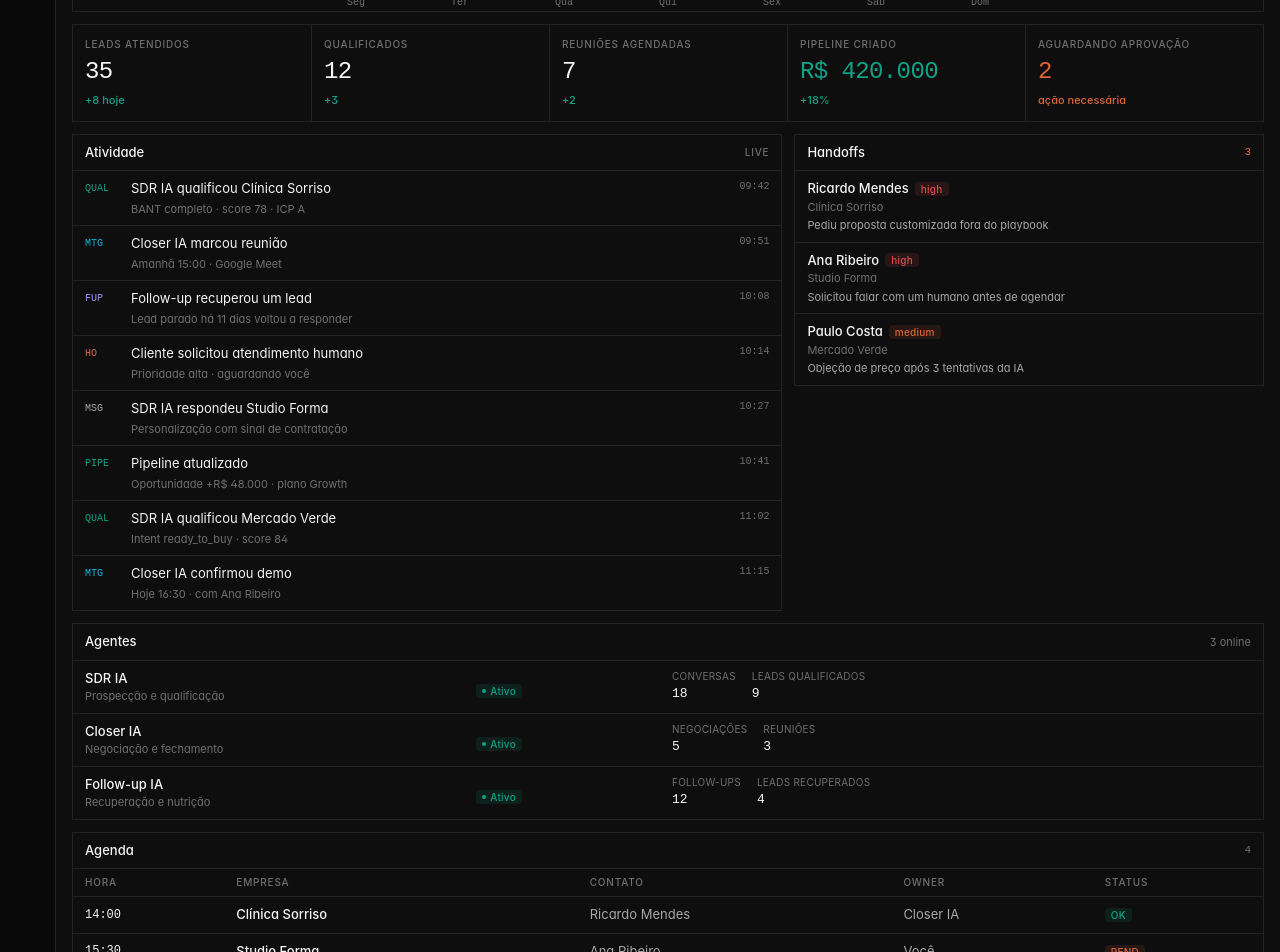
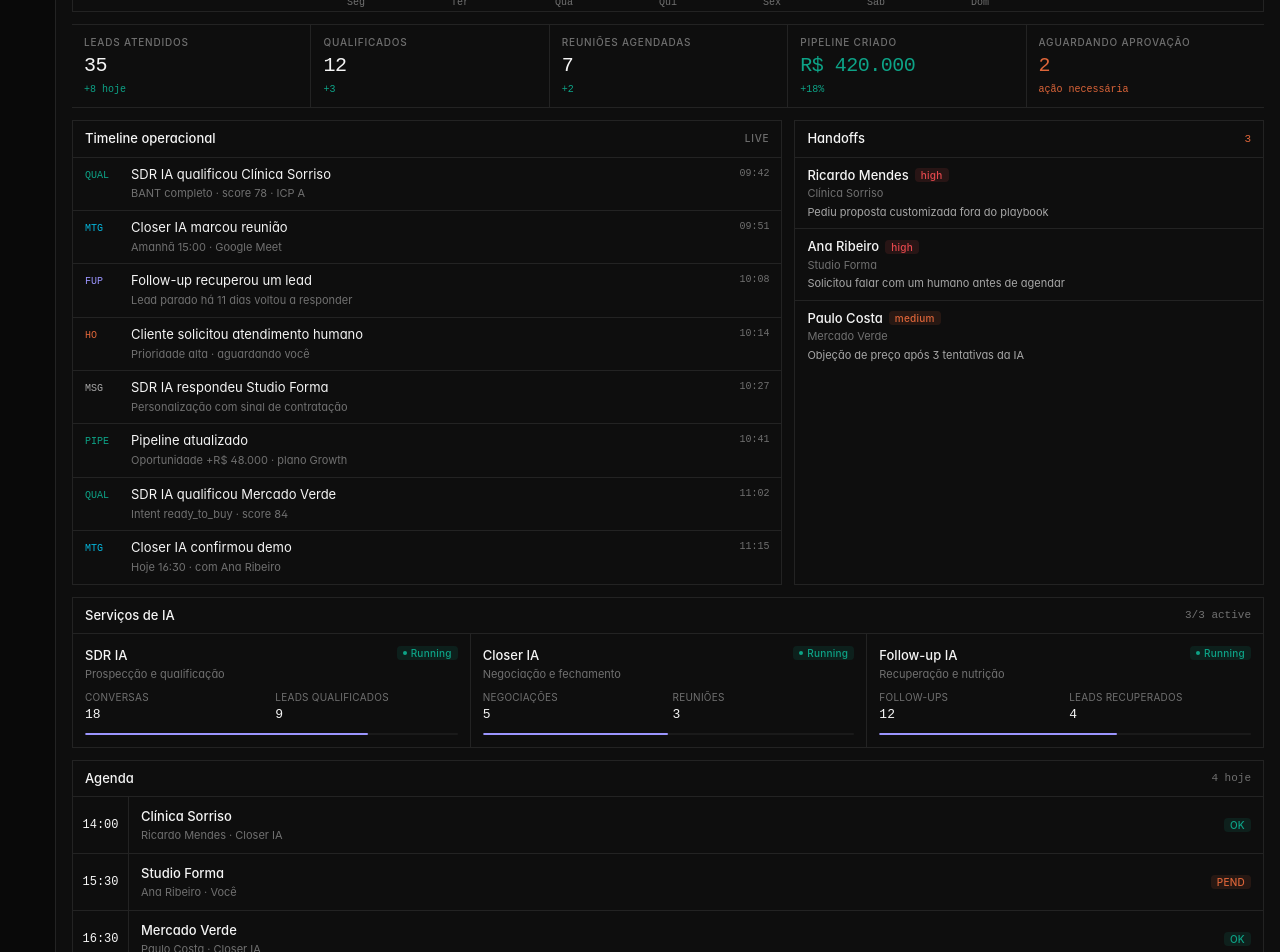
Before and after one commit to jvrm831720/forceia, a Next.js app in the folder dashboard/: page / in a window 1280 px wide. Shown: the part 380-1332 px from the top of the page. Built offline with nearby package versions, Linux system fonts and the light colour scheme.

Commit message:
feat(dashboard): dense KPIs, timeline, handoffs, AI services, visual agenda

```diff
--- a/dashboard/components/dashboard/activity-feed.tsx
+++ b/dashboard/components/dashboard/activity-feed.tsx
@@ -20,12 +20,12 @@ const KIND_COLOR: Record<ActivityKind, string> = {
 
 export function ActivityFeed({ items }: { items: ActivityItem[] }) {
   return (
-    <section className="border border-border bg-canvas">
+    <section className="flex h-full flex-col border border-border bg-canvas">
       <div className="flex items-center justify-between border-b border-border px-3 py-2">
-        <h2 className="text-[13px] font-medium text-ink">Atividade</h2>
+        <h2 className="text-[13px] font-medium text-ink">Timeline operacional</h2>
         <span className="text-label">Live</span>
       </div>
-      <ul className="divide-y divide-border">
+      <ul className="min-h-0 flex-1 divide-y divide-border overflow-auto">
         {items.map((item) => (
           <li
             key={item.id}
@@ -37,7 +37,7 @@ export function ActivityFeed({ items }: { items: ActivityItem[] }) {
               {KIND_LABEL[item.kind] ?? "EVT"}
             </span>
             <div className="min-w-0 flex-1">
-              <p className="text-[13px] text-ink">{item.title}</p>
+              <p className="text-[13px] leading-snug text-ink">{item.title}</p>
               {item.description && (
                 <p className="mt-0.5 line-clamp-1 text-[11px] text-ink-soft">
                   {item.description}
--- a/dashboard/components/dashboard/agenda-today.tsx
+++ b/dashboard/components/dashboard/agenda-today.tsx
@@ -1,4 +1,5 @@
 import { Badge } from "@/components/ui/badge";
+import { cn } from "@/lib/utils";
 import type { AgendaItem } from "@/types/dashboard";
 
 const STATUS_VARIANT = {
@@ -17,39 +18,40 @@ export function AgendaToday({ items }: { items: AgendaItem[] }) {
     <section className="border border-border bg-canvas">
       <div className="flex items-center justify-between border-b border-border px-3 py-2">
         <h2 className="text-[13px] font-medium text-ink">Agenda</h2>
-        <span className="font-mono text-[11px] text-ink-soft">{items.length}</span>
+        <span className="font-mono text-[11px] text-ink-soft">{items.length} hoje</span>
       </div>
       {items.length === 0 ? (
-        <p className="px-3 py-6 text-center text-xs text-ink-soft">Sem reuniões</p>
+        <p className="px-3 py-8 text-center text-[12px] text-ink-soft">
+          Nenhuma reunião agendada
+        </p>
       ) : (
-        <table className="w-full text-left text-[13px]">
-          <thead>
-            <tr className="border-b border-border text-label">
-              <th className="px-3 py-1.5 font-medium">Hora</th>
-              <th className="px-3 py-1.5 font-medium">Empresa</th>
-              <th className="hidden px-3 py-1.5 font-medium sm:table-cell">Contato</th>
-              <th className="hidden px-3 py-1.5 font-medium md:table-cell">Owner</th>
-              <th className="px-3 py-1.5 font-medium">Status</th>
-            </tr>
-          </thead>
-          <tbody className="divide-y divide-border">
-            {items.map((item) => (
-              <tr key={item.id} className="transition-ui hover:bg-surface">
-                <td className="px-3 py-2 font-mono text-xs tabular-nums text-ink">{item.time}</td>
-                <td className="px-3 py-2 font-medium text-ink">{item.company}</td>
-                <td className="hidden px-3 py-2 text-ink-muted sm:table-cell">
-                  {item.contact ?? "—"}
-                </td>
-                <td className="hidden px-3 py-2 text-ink-muted md:table-cell">{item.owner}</td>
-                <td className="px-3 py-2">
-                  <Badge variant={STATUS_VARIANT[item.status]}>
-                    {STATUS_LABEL[item.status]}
-                  </Badge>
-                </td>
-              </tr>
-            ))}
-          </tbody>
-        </table>
+        <ul className="divide-y divide-border">
+          {items.map((item) => (
+            <li
+              key={item.id}
+              className="flex items-stretch gap-0 transition-ui hover:bg-surface"
+            >
+              <div className="flex w-14 shrink-0 flex-col items-center justify-center border-r border-border bg-background/50 py-2.5">
+                <span className="font-mono text-[12px] font-medium tabular-nums text-ink">
+                  {item.time}
+                </span>
+              </div>
+              <div className="flex min-w-0 flex-1 items-center justify-between gap-3 px-3 py-2.5">
+                <div className="min-w-0">
+                  <p className="truncate text-[13px] font-medium text-ink">
+                    {item.company}
+                  </p>
+                  <p className="truncate text-[11px] text-ink-soft">
+                    {[item.contact, item.owner].filter(Boolean).join(" · ")}
+                  </p>
+                </div>
+                <Badge variant={STATUS_VARIANT[item.status]}>
+                  {STATUS_LABEL[item.status]}
+                </Badge>
+              </div>
+            </li>
+          ))}
+        </ul>
       )}
     </section>
   );
--- a/dashboard/components/dashboard/attention-list.tsx
+++ b/dashboard/components/dashboard/attention-list.tsx
@@ -10,13 +10,18 @@ const PRIORITY: Record<Priority, "danger" | "warning" | "muted"> = {
 
 export function AttentionList({ items }: { items: AttentionItem[] }) {
   return (
-    <section className="border border-border bg-canvas">
+    <section className="flex h-full flex-col border border-border bg-canvas">
       <div className="flex items-center justify-between border-b border-border px-3 py-2">
         <h2 className="text-[13px] font-medium text-ink">Handoffs</h2>
         <span className="font-mono text-[11px] text-warning">{items.length}</span>
       </div>
-      <ul className="divide-y divide-border">
-        {items.map((item) => (
+      <ul className="min-h-0 flex-1 divide-y divide-border overflow-auto">
+        {items.length === 0 ? (
+          <li className="px-3 py-8 text-center text-[12px] text-ink-soft">
+            Nenhum handoff pendente
+          </li>
+        ) : (
+          items.map((item) => (
             <li key={item.id}>
               <Link
                 href={`/conversas?c=${item.conversationId}`}
@@ -24,7 +29,9 @@ export function AttentionList({ items }: { items: AttentionItem[] }) {
               >
                 <div className="min-w-0 flex-1">
                   <div className="flex items-center gap-1.5">
-                  <p className="truncate text-[13px] font-medium text-ink">{item.name}</p>
+                    <p className="truncate text-[13px] font-medium text-ink">
+                      {item.name}
+                    </p>
                     <Badge variant={PRIORITY[item.priority]}>{item.priority}</Badge>
                   </div>
                   <p className="truncate text-[11px] text-ink-soft">{item.company}</p>
@@ -32,7 +39,8 @@ export function AttentionList({ items }: { items: AttentionItem[] }) {
                 </div>
               </Link>
             </li>
-        ))}
+          ))
+        )}
       </ul>
     </section>
   );
--- a/dashboard/components/dashboard/metric-cards.tsx
+++ b/dashboard/components/dashboard/metric-cards.tsx
@@ -3,21 +3,22 @@ import type { MetricCard } from "@/types/dashboard";
 
 export function MetricCards({ metrics }: { metrics: MetricCard[] }) {
   return (
-    <section>
-      <div className="grid grid-cols-2 border border-border lg:grid-cols-5">
+    <section className="border-y border-border">
+      <div className="grid grid-cols-2 sm:grid-cols-3 lg:grid-cols-5">
         {metrics.map((m, i) => (
           <div
             key={m.id}
             className={cn(
-              "flex flex-col gap-1 bg-canvas px-3 py-3 transition-ui hover:bg-surface",
+              "flex flex-col gap-0.5 px-3 py-2.5 transition-ui hover:bg-surface",
               i > 0 && "border-l border-border",
-              i >= 2 && "border-t border-border lg:border-t-0",
+              i >= 2 && "border-t border-border sm:border-t-0",
+              i >= 3 && "sm:border-t lg:border-t-0",
             )}
           >
-            <p className="text-label">{m.label}</p>
+            <p className="text-label truncate">{m.label}</p>
             <p
               className={cn(
-                "font-mono text-xl font-medium tracking-tight tabular-nums text-ink sm:text-2xl",
+                "font-mono text-lg font-medium tabular-nums tracking-tight text-ink sm:text-xl",
                 m.emphasis === "success" && "text-success",
                 m.emphasis === "alert" && "text-warning",
               )}
@@ -27,7 +28,7 @@ export function MetricCards({ metrics }: { metrics: MetricCard[] }) {
             {m.delta && (
               <p
                 className={cn(
-                  "text-[11px] font-medium",
+                  "font-mono text-[10px]",
                   m.deltaPositive === false ? "text-warning" : "text-success",
                 )}
               >
--- a/dashboard/components/dashboard/team-section.tsx
+++ b/dashboard/components/dashboard/team-section.tsx
@@ -6,8 +6,8 @@ const STATUS: Record<
   AgentStatus,
   { label: string; variant: "success" | "muted" | "warning"; dot: string }
 > = {
-  working: { label: "Ativo", variant: "success", dot: "bg-success" },
-  paused: { label: "Pausado", variant: "warning", dot: "bg-warning" },
+  working: { label: "Running", variant: "success", dot: "bg-success" },
+  paused: { label: "Paused", variant: "warning", dot: "bg-warning" },
   offline: { label: "Offline", variant: "muted", dot: "bg-ink-soft" },
 };
 
@@ -15,36 +15,59 @@ export function TeamSection({ agents }: { agents: AgentCard[] }) {
   return (
     <section className="border border-border bg-canvas">
       <div className="flex items-center justify-between border-b border-border px-3 py-2">
-        <h2 className="text-[13px] font-medium text-ink">Agentes</h2>
-        <span className="text-[11px] text-ink-soft">{agents.length} online</span>
+        <h2 className="text-[13px] font-medium text-ink">Serviços de IA</h2>
+        <span className="font-mono text-[11px] text-ink-soft">
+          {agents.filter((a) => a.status === "working").length}/{agents.length} active
+        </span>
       </div>
-      <div className="divide-y divide-border">
-        {agents.map((agent) => {
+      <div className="grid gap-0 sm:grid-cols-3">
+        {agents.map((agent, i) => {
           const st = STATUS[agent.status];
           return (
             <div
               key={agent.id}
-              className="grid grid-cols-12 items-center gap-2 px-3 py-2 transition-ui hover:bg-surface"
+              className={cn(
+                "flex flex-col gap-2 px-3 py-3 transition-ui hover:bg-surface",
+                i > 0 && "border-t border-border sm:border-t-0 sm:border-l",
+              )}
             >
-              <div className="col-span-5 min-w-0 sm:col-span-4">
-                <p className="truncate text-[13px] font-medium text-ink">{agent.name}</p>
-                <p className="truncate text-[11px] text-ink-soft">{agent.role}</p>
-              </div>
-              <div className="col-span-3 sm:col-span-2">
+              <div className="flex items-start justify-between gap-2">
+                <div className="min-w-0">
+                  <p className="truncate text-[13px] font-medium text-ink">
+                    {agent.name}
+                  </p>
+                  <p className="truncate text-[11px] text-ink-soft">{agent.role}</p>
+                </div>
                 <Badge variant={st.variant}>
                   <span className={cn("h-1 w-1 rounded-full", st.dot)} />
                   {st.label}
                 </Badge>
               </div>
-              <div className="col-span-4 flex gap-4 sm:col-span-6">
+              <div className="grid grid-cols-2 gap-2">
                 {agent.stats.map((s) => (
-                  <div key={s.label} className="min-w-0">
-                    <p className="text-[10px] uppercase tracking-wide text-ink-soft">{s.label}</p>
+                  <div key={s.label}>
+                    <p className="text-[10px] uppercase tracking-wide text-ink-soft">
+                      {s.label}
+                    </p>
                     <p className="font-mono text-[13px] font-medium tabular-nums text-ink">
                       {s.value}
                     </p>
                   </div>
                 ))}
+              </div>
+              <div className="h-0.5 w-full overflow-hidden rounded-full bg-elevated">
+                <div
+                  className={cn(
+                    "h-full rounded-full transition-ui",
+                    agent.status === "working" ? "bg-ai" : "bg-ink-soft",
+                  )}
+                  style={{
+                    width:
+                      agent.status === "working"
+                        ? `${Math.min(100, 40 + (Number(agent.stats[0]?.value) || 10) * 2)}%`
+                        : "12%",
+                  }}
+                />
               </div>
             </div>
           );
```
Lines whose indentation alone changed are shown as unchanged.
